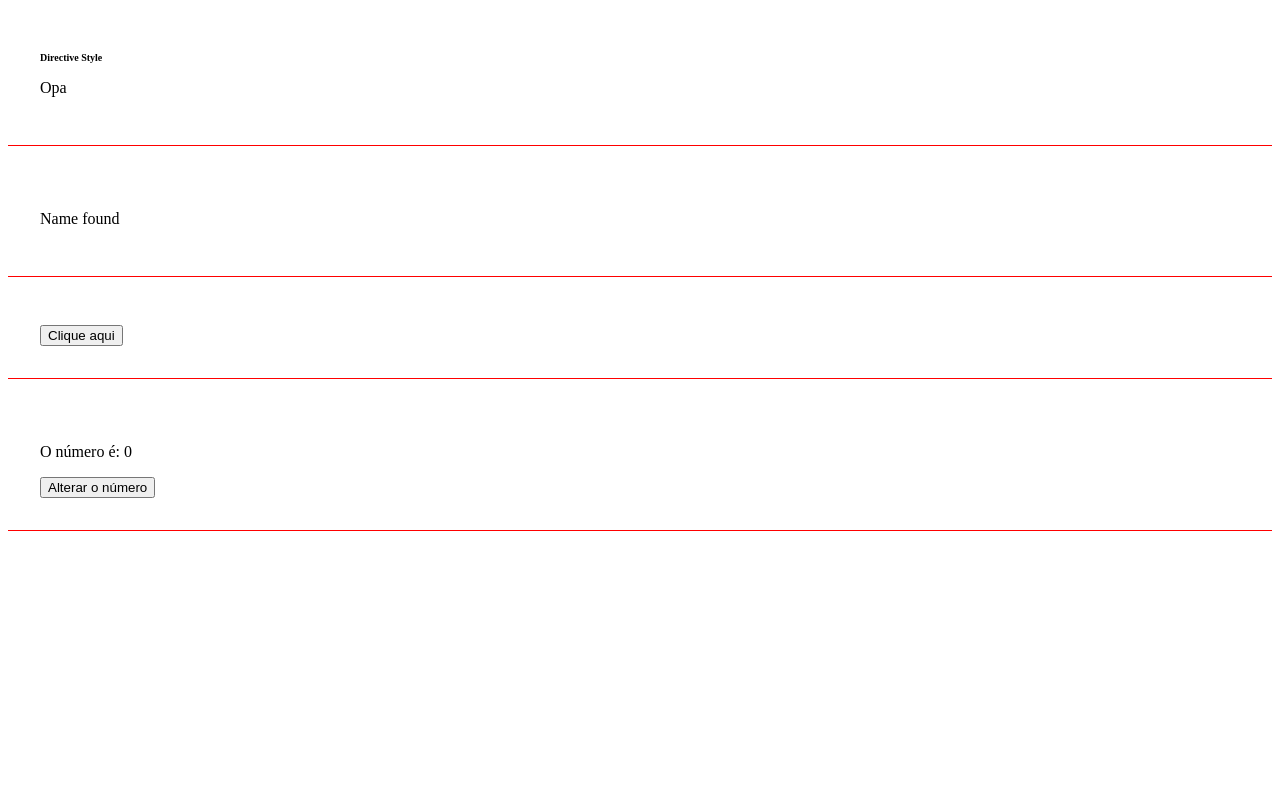
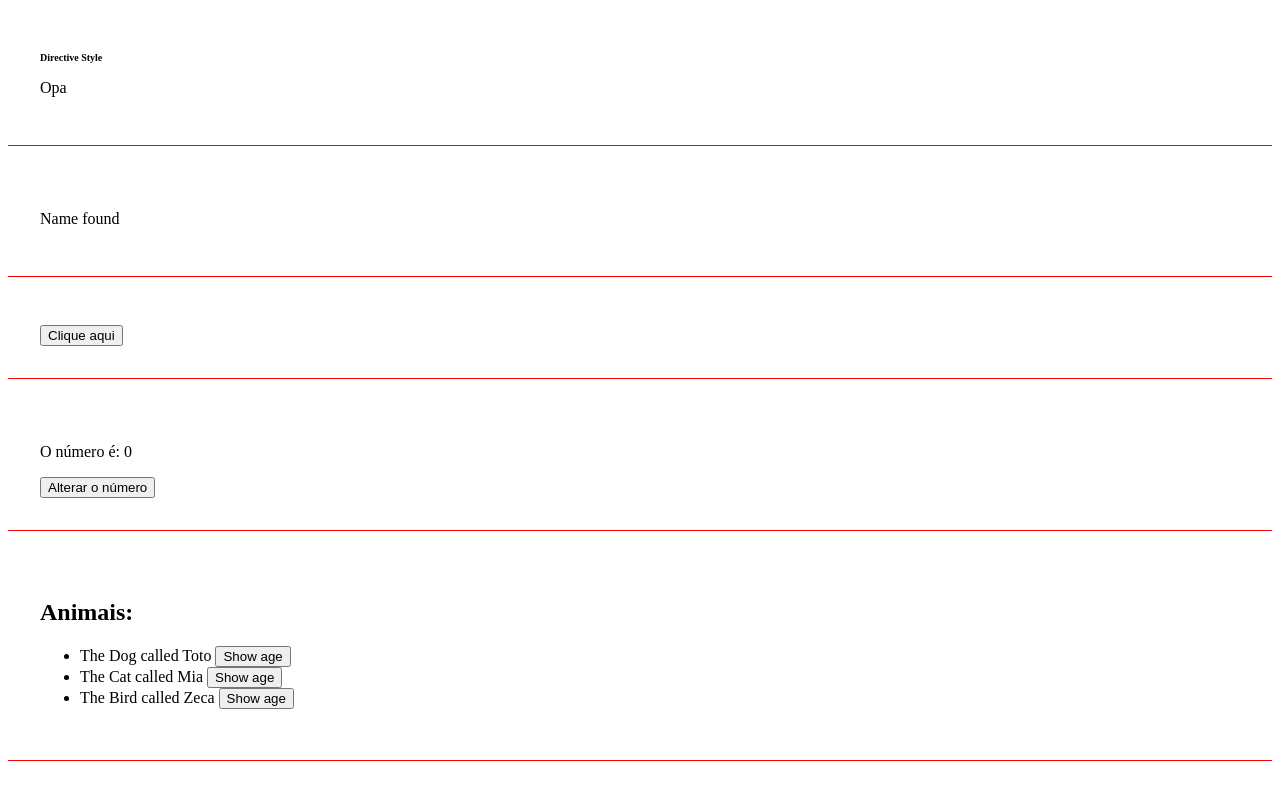
Before and after one commit to RafaelMoura11/angular-first-steps, an Angular app in the folder hello-world/: page / in a window 1280 px wide. Shown: the part 330-1130 px from the top of the page. Built offline with nearby package versions, Linux system fonts and the light colour scheme.

Commit message:
Creating Animal Interface

```diff
--- /dev/null
+++ b/hello-world/src/app/Animal.ts
@@ -0,0 +1,5 @@
+export default interface Animal {
+    name: string;
+    type: string;
+    age: number;
+}
--- a/hello-world/src/app/app.component.html
+++ b/hello-world/src/app/app.component.html
@@ -5,3 +5,4 @@
 <app-if-render />
 <app-eventos />
 <app-emitter />
+<app-list-render />
--- a/hello-world/src/app/app.module.ts
+++ b/hello-world/src/app/app.module.ts
@@ -10,6 +10,7 @@ import { IfRenderComponent } from './components/if-render/if-render.component';
 import { EventosComponent } from './components/eventos/eventos.component';
 import { EmitterComponent } from './components/emitter/emitter.component';
 import { ChangeNumberComponent } from './components/change-number/change-number.component';
+import { ListRenderComponent } from './components/list-render/list-render.component';
 
 @NgModule({
   declarations: [
@@ -20,7 +21,8 @@ import { ChangeNumberComponent } from './components/change-number/change-number.
     IfRenderComponent,
     EventosComponent,
     EmitterComponent,
-    ChangeNumberComponent
+    ChangeNumberComponent,
+    ListRenderComponent
   ],
   imports: [
     BrowserModule,
--- /dev/null
+++ b/hello-world/src/app/components/list-render/list-render.component.html
@@ -0,0 +1,10 @@
+<div class="class">
+    <h2>Animais: </h2>
+    <ul>
+        <li *ngFor="let animal of animals">
+            The {{ animal.type}} called {{ animal.name }}
+            <button (click)="showAge(animal)">Show age</button>
+        </li>
+    </ul>
+    <h3>{{ animalDetails }}</h3>
+</div>
--- /dev/null
+++ b/hello-world/src/app/components/list-render/list-render.component.ts
@@ -0,0 +1,29 @@
+import { Component } from '@angular/core';
+
+import Animal from '../../Animal';
+
+@Component({
+  selector: 'app-list-render',
+  templateUrl: './list-render.component.html',
+  styleUrls: ['./list-render.component.css']
+})
+export class ListRenderComponent {
+  animals: Animal[] = [
+    {
+      name: "Toto", type: "Dog", age: 4
+    },
+    {
+      name: "Mia", type: "Cat", age: 10
+    },
+    {
+      name: "Zeca", type: "Bird", age: 2
+    }
+  ]
+
+  animalDetails: string = ''
+
+  showAge(animal: Animal) {
+    this.animalDetails = `The animal ${animal.name} is ${animal.age} years old!`;
+  }
+
+}
```
Also changed, not shown: hello-world/src/app/components/list-render/list-render.component.css (added), 1 other file (tests, documents, lock files or other folders).
